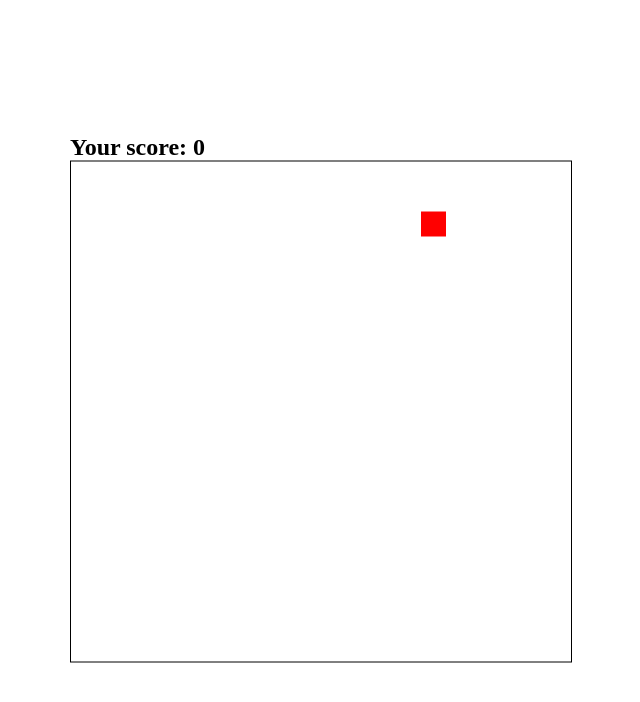
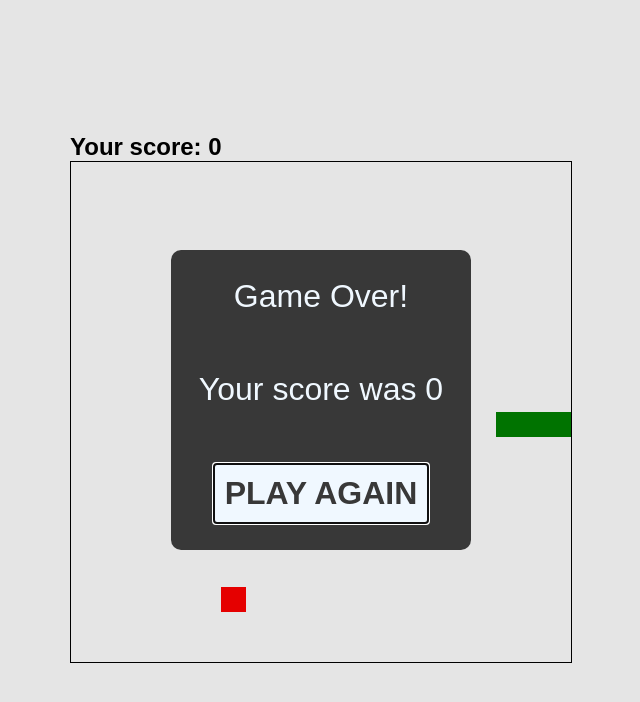
Before and after one commit to ZajacMateusz1/Snake-TS, a website built with Vite: page index.html in a window 1280 px wide. Shown: the whole page, without its empty margins (319-959 px from the left). Built offline with nearby package versions, Linux system fonts and the light colour scheme.

Commit message:
Add end game logic, fix bug with snake movement

```diff
--- a/index.html
+++ b/index.html
@@ -11,6 +11,13 @@
     <div id="app">
       <h2>Your score: <span id="scoreText">0</span></h2>
       <canvas id="gameBoard" height="500" width="500"></canvas>
+      <dialog id="dialog">
+        <div class="container">
+          <p>Game Over!</p>
+          <p>Your score was <span id="dialogScore"></span></p>
+          <a href=""><button>Play again</button></a>
+        </div>
+      </dialog>
     </div>
     <script type="module" src="/src/main.ts"></script>
   </body>
--- a/src/food.ts
+++ b/src/food.ts
@@ -1,4 +1,4 @@
-import type { Config } from "./types.ts";
+import type { Config, SnakePart } from "./types.ts";
 export default class Food {
   public x: number;
   public y: number;
@@ -6,14 +6,8 @@ export default class Food {
   private config: Config;
   constructor(config: Config) {
     this.config = config;
-    this.x = this.getRandomPosition(
-      this.config.boardWidth,
-      this.config.cellSize
-    );
-    this.y = this.getRandomPosition(
-      this.config.boardHeight,
-      this.config.cellSize
-    );
+    this.x = 0;
+    this.y = 0;
     this.color = "red";
   }
   private getRandomPosition(boardSize: number, cellSize: number) {
@@ -30,7 +24,9 @@ export default class Food {
       this.config.cellSize
     );
   }
-  respawn() {
+  spawn(body: SnakePart[]) {
+    let isTaken = false;
+
     this.x = this.getRandomPosition(
       this.config.boardWidth,
       this.config.cellSize
@@ -39,6 +35,12 @@ export default class Food {
       this.config.boardHeight,
       this.config.cellSize
     );
-    this.drawFood();
+    for (let i = 0; i < body.length; i++) {
+      if (body[i].x === this.x && body[i].y === this.y) {
+        isTaken = true;
+        break;
+      }
+    }
+    if (isTaken) this.spawn(body);
   }
 }
--- a/src/game.ts
+++ b/src/game.ts
@@ -3,10 +3,22 @@ import Food from "./food.ts";
 import type { Config } from "./types.ts";
 export default class Game {
   private gameBoard: HTMLCanvasElement;
+  private scoreText: HTMLElement;
+  private dialog: HTMLDialogElement;
+  private dialogScore: HTMLElement;
+  private dialogCloseButton: HTMLButtonElement;
   private config: Config;
+  private score: number;
   grow: boolean;
   constructor() {
     this.gameBoard = document.getElementById("gameBoard") as HTMLCanvasElement;
+    this.scoreText = document.getElementById("scoreText") as HTMLElement;
+    this.dialog = document.getElementById("dialog") as HTMLDialogElement;
+    this.dialogScore = document.getElementById("dialogScore") as HTMLElement;
+    this.dialogCloseButton = document.querySelector(
+      "#dialog button"
+    ) as HTMLButtonElement;
+    this.score = 0;
     this.config = {
       cellSize: 25,
       boardWidth: this.gameBoard.width,
@@ -15,22 +27,46 @@ export default class Game {
     };
     this.grow = false;
   }
+  endGame(inverval: number) {
+    clearInterval(inverval);
+    this.dialogScore.innerText = this.score.toString();
+    this.dialog.showModal();
+  }
   start() {
-    console.log("Game started!");
     const food = new Food(this.config);
     const snake = new Snake(this.config);
-    food.drawFood();
+    food.spawn(snake.body);
     snake.renderSnake();
     window.addEventListener("keydown", (e: KeyboardEvent) =>
       snake.setDirection(e)
     );
-    setInterval(() => {
+    const interval = setInterval(() => {
       if (snake.body[0].x === food.x && snake.body[0].y === food.y) {
         this.grow = true;
-        food.respawn();
+        food.spawn(snake.body);
+        this.score++;
+        this.scoreText.innerText = this.score.toString();
       }
       snake.move(this.grow);
+      if (
+        snake.body[0].x >= this.config.boardWidth ||
+        snake.body[0].x < 0 ||
+        snake.body[0].y >= this.config.boardHeight ||
+        snake.body[0].y < 0 ||
+        snake.checkSelfCollision()
+      ) {
+        this.endGame(interval);
+        return;
+      }
       this.grow = false;
+      this.config.ctx.clearRect(
+        0,
+        0,
+        this.config.boardWidth,
+        this.config.boardHeight
+      );
+      food.drawFood();
+      snake.renderSnake();
     }, 100);
   }
 }
--- a/src/snake.ts
+++ b/src/snake.ts
@@ -4,6 +4,7 @@ export default class Snake {
   public body: SnakePart[];
   private startY: number;
   private direction: Direction;
+  public canChoose: boolean;
   constructor(config: Config) {
     this.config = config;
     this.startY = Math.floor(config.boardHeight / 2);
@@ -13,6 +14,7 @@ export default class Snake {
       { x: 0, y: this.startY },
     ];
     this.direction = "ArrowRight";
+    this.canChoose = true;
   }
   renderSnake() {
     this.config.ctx.fillStyle = "green";
@@ -26,16 +28,41 @@ export default class Snake {
     });
   }
   setDirection(e: KeyboardEvent) {
-    if (e.key === "ArrowUp" && this.direction !== "ArrowDown")
+    if (
+      e.key === "ArrowUp" &&
+      this.direction !== "ArrowDown" &&
+      this.canChoose
+    ) {
+      this.canChoose = false;
       this.direction = "ArrowUp";
-    if (e.key === "ArrowLeft" && this.direction !== "ArrowRight")
+    }
+    if (
+      e.key === "ArrowLeft" &&
+      this.direction !== "ArrowRight" &&
+      this.canChoose
+    ) {
+      this.canChoose = false;
       this.direction = "ArrowLeft";
-    if (e.key === "ArrowDown" && this.direction !== "ArrowUp")
+    }
+    if (
+      e.key === "ArrowDown" &&
+      this.direction !== "ArrowUp" &&
+      this.canChoose
+    ) {
+      this.canChoose = false;
       this.direction = "ArrowDown";
-    if (e.key === "ArrowRight" && this.direction !== "ArrowLeft")
+    }
+    if (
+      e.key === "ArrowRight" &&
+      this.direction !== "ArrowLeft" &&
+      this.canChoose
+    ) {
+      this.canChoose = false;
       this.direction = "ArrowRight";
+    }
   }
   move(grow: boolean) {
+    this.canChoose = true;
     switch (this.direction) {
       case "ArrowUp":
         this.body.unshift({
@@ -65,14 +92,17 @@ export default class Snake {
         break;
     }
     if (!grow) {
-      this.config.ctx.clearRect(
-        this.body[this.body.length - 1].x,
-        this.body[this.body.length - 1].y,
-        this.config.cellSize,
-        this.config.cellSize
-      );
       this.body.pop();
     }
-    this.renderSnake();
+  }
+  checkSelfCollision(): boolean {
+    for (let i = 1; i < this.body.length; i++) {
+      if (
+        this.body[i].x === this.body[0].x &&
+        this.body[i].y === this.body[0].y
+      )
+        return true;
+    }
+    return false;
   }
 }
--- a/src/style.css
+++ b/src/style.css
@@ -8,7 +8,37 @@
   top: 50%;
   left: 50%;
   transform: translate(-50%, -50%);
+  font-family: Arial, Helvetica, sans-serif;
 }
 #gameBoard {
   border: 1px solid black;
 }
+#dialog {
+  position: absolute;
+  top: 50%;
+  left: 50%;
+  transform: translate(-50%, -50%);
+  border: none;
+  border-radius: 10px;
+}
+#dialog .container {
+  height: 300px;
+  width: 300px;
+  background-color: #383838;
+  color: aliceblue;
+  display: flex;
+  flex-direction: column;
+  justify-content: space-around;
+  align-items: center;
+  font-size: 32px;
+}
+#dialog button {
+  font-size: 32px;
+  background-color: aliceblue;
+  color: #383838;
+  padding: 10px;
+  border: none;
+  cursor: pointer;
+  text-transform: uppercase;
+  font-weight: bold;
+}
```
